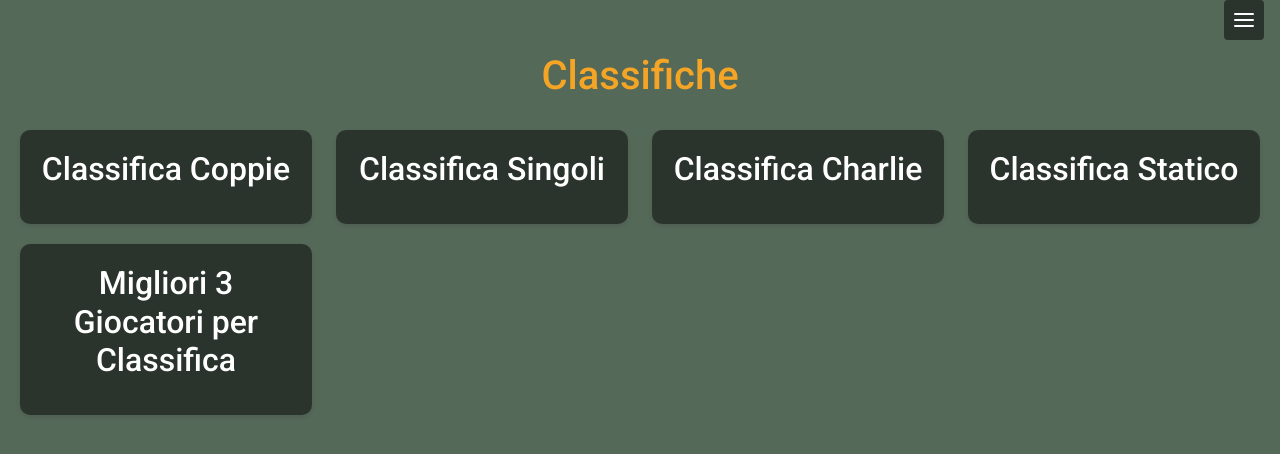
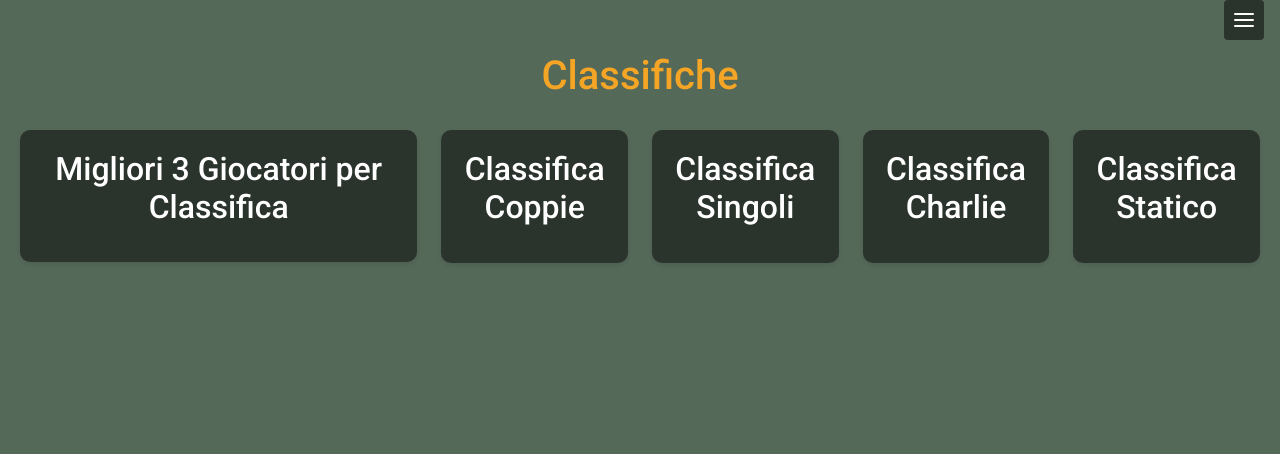
Before and after one commit to samuelsalzillo/software-comicon, a Flask app: page /scoring in a window 1280 px wide. Shown: the part 16-470 px from the top of the page. Run offline with Flask 3, Linux system fonts and the light colour scheme; data that the repository does not hold is empty; some libraries are stand-ins or nearby versions.

Commit message:
Modifiche su scoring.html

```diff
--- a/templates/scoring.html
+++ b/templates/scoring.html
@@ -34,36 +34,35 @@
 <h1>Classifiche</h1>
 
 <div class="row" style="align-items: baseline; row-gap: 20px">
-  <div class="col-3">
+  <div class="col-4">
+    <div class="top-players leaderboard">
+      <h2>Migliori 3 Giocatori per Classifica</h2>
+      <div id="top-players-container"></div>
+    </div>
+  </div>
+  <div class="col-2">
     <div class="leaderboard">
       <h2>Classifica Coppie</h2>
       <ul id="couples-leaderboard"></ul>
     </div>
   </div>
 
-  <div class="col-3">
+  <div class="col-2">
     <div class="leaderboard">
       <h2>Classifica Singoli</h2>
       <ul id="singles-leaderboard"></ul>
     </div>
   </div>
-  <div class="col-3">
+  <div class="col-2">
     <div class="leaderboard">
       <h2>Classifica Charlie</h2>
       <ul id="charlie-leaderboard"></ul>
     </div>
   </div>
-  <div class="col-3">
+  <div class="col-2">
     <div class="leaderboard">
       <h2>Classifica Statico</h2>
       <ul id="statico-leaderboard"></ul>
-    </div>
-  </div>
-
-  <div class="col-3">
-    <div class="top-players leaderboard">
-      <h2>Migliori 3 Giocatori per Classifica</h2>
-      <div id="top-players-container"></div>
     </div>
   </div>
 
```
